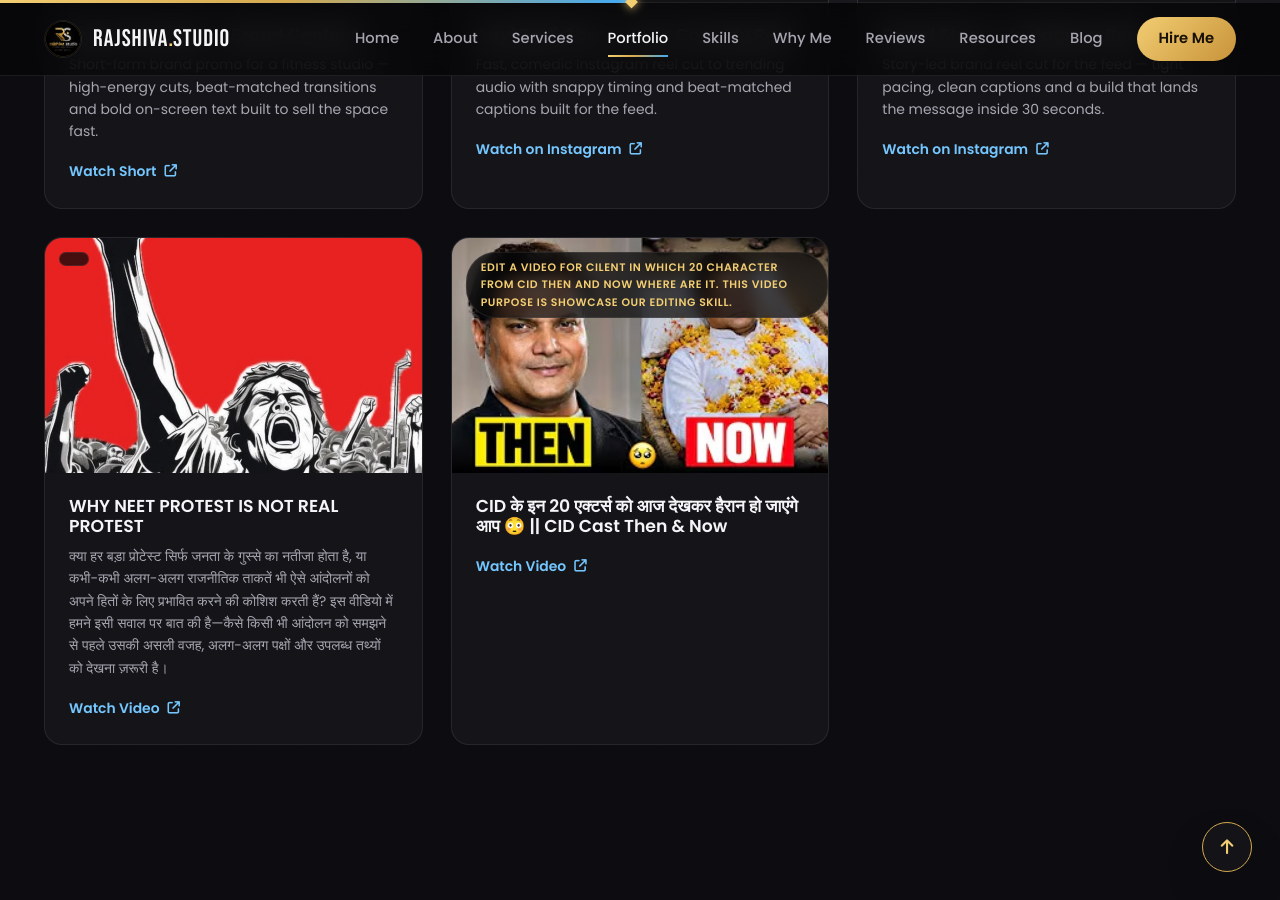
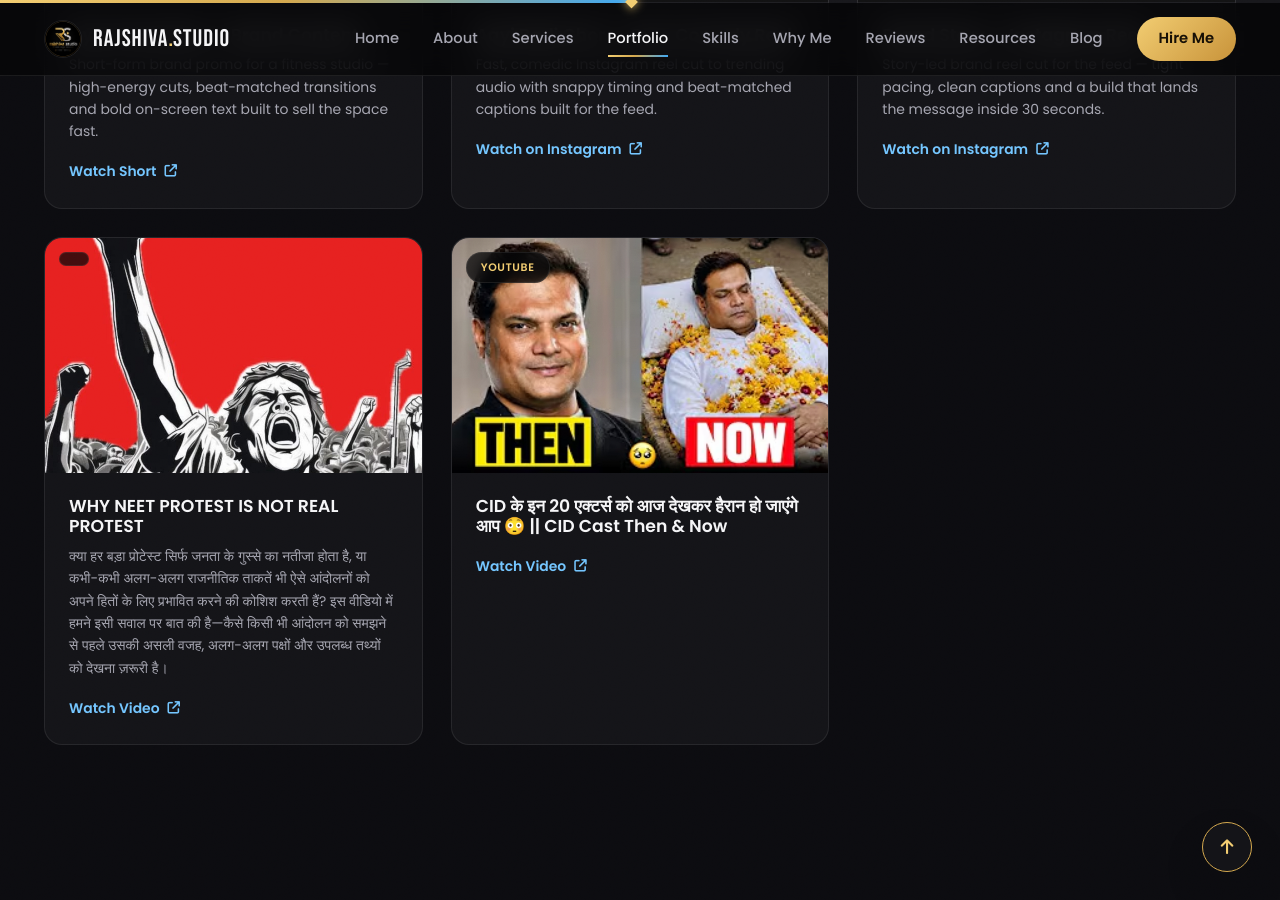
Before and after one commit to princeraj3377/rajshivastudio, a Jekyll site: the page built from index.html, in a window 1280 px wide and 900 px high, scrolled down 4276 px. Built offline with Jekyll 4.4.1, drawn with Linux system fonts in a browser that asks for light colours; grey boxes are pictures that could not be loaded.

Commit message:
Update _data/portfolio.yml (via Pages CMS)

```diff
--- a/_data/portfolio.yml
+++ b/_data/portfolio.yml
@@ -55,7 +55,6 @@
   - title: CID के इन 20 एक्टर्स को आज देखकर हैरान हो जाएंगे आप 😳 || CID Cast Then &
       Now
     category: youtube
-    tag: edit a video for cilent in which 20 character from cid then and now where
-      are it. this video purpose is showcase our editing skill.
+    tag: "Youtube "
     link: https://youtu.be/CMOg9DAuc2I?si=zE8d7vPetSTjpNLx
     image: /blog-images/thumnail.jpg
```
